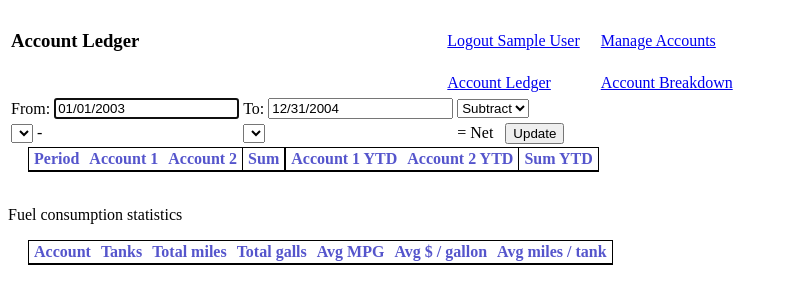
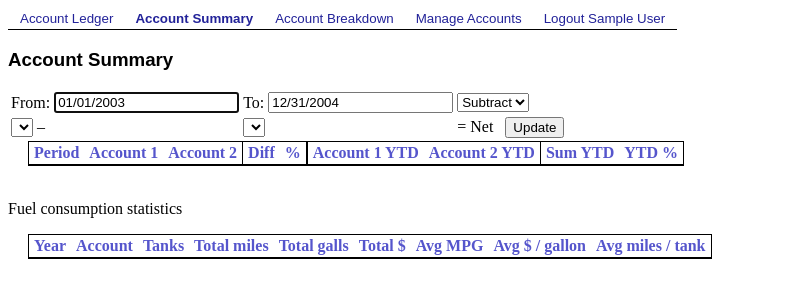
Before and after one commit to fedoracooper/cooper-accounting-php, a PHP site: page /account_summary.php in a window 1280 px wide. Shown: the top 304 px of the page, without its empty margins (0-788 px from the left). Run offline with PHP 8.4, Linux system fonts and the light colour scheme; the visitor is signed in with stand-in values (Sample User, id 1); tables that the repository leaves empty or names only in its code hold one stand-in row (values such as "Sample post"); lists and menus that the app fills with data are empty.

Commit message:
Changes from 11/5/2004 & 11/15/2004: 1. Modified date handling. 2. Modified and centralized navigation bar. 3. Added summary columns:  YTD %; handling subtract vs. add 4. Fuel statistics: group by year, add total $ & mi / tank
git-svn-id: http://localhost/svn/accounting/trunk@11 8c5786a8-5417-0410-96a1-a027eabcfbd0

```diff
--- a/accountClass.php
+++ b/accountClass.php
@@ -478,8 +478,8 @@ class Account
 		for each Car expense account that has gas_gallons & gas_miles data.
 
 		returns:
-		//	array (account_name, num_records, total_miles, total_gallons,
-				total_dollars)
+		//	array (account_name, accounting_year, num_records, total_miles,
+		//		total_gallons, total_dollars)
 	*/
 	public static function Get_gas_totals (&$totals)
 	{
@@ -487,7 +487,8 @@ class Account
 		$sql = "SELECT min(a.account_name) as account_name, ".
 			"  count(*) as cnt, sum(gas_miles) as total_miles, ".
 			"  sum(gas_gallons) as total_gallons, ".
-			"  sum(ledger_amount) as total_dollars \n".
+			"  sum(ledger_amount) as total_dollars, ".
+			"  year(accounting_date) as accounting_year \n".
 			"FROM transactions t \n".
 			"INNER JOIN ledgerEntries le ON ".
 			"  le.trans_id = t.trans_id \n".
@@ -495,7 +496,8 @@ class Account
 			"  a.account_id = le.account_id ".
 			"  AND a.account_parent_id = $_SESSION[car_account_id] \n".
 			"WHERE gas_gallons > 0 AND gas_miles > 0 \n".
-			"GROUP BY a.account_id " ;
+			"GROUP BY a.account_id, year(t.accounting_date) \n".
+			"ORDER BY year(accounting_date), a.account_name ";
 		db_connect();
 		$rs = mysql_query ($sql);
 		$error = db_error($rs, $sql);
@@ -504,7 +506,9 @@ class Account
 
 		while ($row = mysql_fetch_array ($rs, MYSQL_ASSOC))
 		{
-			$totals[] = array ($row['account_name'],
+			$totals[] = array (
+				$row['account_name'],
+				$row['accounting_year'],
 				$row['cnt'],
 				$row['total_miles'],
 				$row['total_gallons'],
@@ -543,8 +547,8 @@ class Account
 		$sql = "SELECT sum( ledger_amount ) AS total_amount, ".
 			"  min( ifnull( a2.account_name, a.account_name ) ) as name  \n".
 			"FROM ledgerEntries le \n".
-			"INNER  JOIN transactions t ON t.trans_id = le.trans_id \n".
-			"INNER  JOIN accounts a ON le.account_id = a.account_id \n".
+			"INNER JOIN transactions t ON t.trans_id = le.trans_id \n".
+			"INNER JOIN accounts a ON le.account_id = a.account_id \n".
 			"LEFT  JOIN accounts a2 ON a.account_parent_id = a2.account_id ".
 			"  AND a2.account_id <> $account_id \n".
 			"WHERE ( a.account_parent_id= $account_id ".
@@ -553,6 +557,21 @@ class Account
 			"  AND t.accounting_date <=  '$end_sql' \n".
 			"GROUP BY IFNULL( a2.account_id, a.account_id ) \n".
 			"ORDER BY total_amount DESC " ;
+/*
+		$sql = "SELECT sum( ledger_amount ) AS total_amount, ".
+			"  min( a.account_name ) as name  \n".
+			"FROM ledgerEntries le \n".
+			"INNER JOIN transactions t ON t.trans_id = le.trans_id \n".
+			"INNER JOIN accounts a ON le.account_id = a.account_id \n".
+			"LEFT  JOIN accounts a2 ON a.account_parent_id = a2.account_id ".
+			"  AND a2.account_id <> $account_id \n".
+			"WHERE ( a.account_parent_id= $account_id ".
+			"  OR a2.account_parent_id= $account_id ) \n".
+			"  AND t.accounting_date >=  '$start_sql' ".
+			"  AND t.accounting_date <=  '$end_sql' \n".
+			"GROUP BY a.account_id \n".
+			"ORDER BY total_amount DESC " ;
+*/
 
 		db_connect();
 		$rs = mysql_query ($sql);
--- a/account_summary.php
+++ b/account_summary.php
@@ -1,4 +1,5 @@
 <?
+	$current_page = 'account_summary';
 	require('include.php');
 	if (!isset ($_SESSION['login_id']))
 	{
@@ -40,6 +41,15 @@
 		}
 		$account1_id	= $_POST['account1_id'];
 		$account2_id	= $_POST['account2_id'];
+	}
+
+	// Add or subtract display vars
+	$net_sign = ' &#150 ';	// long dash
+	$net_txt = 'Diff';
+	if ($net_multiplier != -1)
+	{
+		$net_sign = ' + ';
+		$net_txt = 'Sum';
 	}
 
 	// build account dropdowns
@@ -87,27 +97,9 @@
 
 
 <body onload="bodyLoad()">
-<table class="summary-form">
-	<tr>
-		<td><h3>Account Ledger</h3>
-		<td style="padding-left: 300px;">
-			<a href="login.php?logout=1">Logout <?= $_SESSION['display_name'] ?></a></td>
-	<?
-		if ($_SESSION['login_admin'] == 1)
-		{ ?>
-		<td style="padding-left: 13px;">
-			<a href="accounts.php">Manage Accounts</a></td>
-	<?	}	//end accounts link	 ?>
-	</tr>
+<?= $navbar ?>
 
-	<tr>
-		<td></td>
-		<td style="padding-left: 300px;">
-			<a href="index.php">Account Ledger</a></td>
-		<td style="padding-left: 13px;"><a href="account_breakdown.php">Account Breakdown</a></td>
-	</tr>
-
-</table>
+<h3>Account Summary</h3>
 
 <span class="error"><?= $error ?></span>
 
@@ -122,7 +114,7 @@
 	</tr>
 
 	<tr>
-		<td colspan="2"><?= $account1_dropdown ?> - </td>
+		<td colspan="2"><?= $account1_dropdown. $net_sign ?></td>
 		<td colspan="2"><?= $account2_dropdown ?></td>
 		<td> = Net &nbsp;&nbsp;<input type="submit" name="calc" value="Update"></td>
 	</tr>
@@ -132,7 +124,7 @@
 
 <?
 	// left border for right-most column
-	$td_style = 'style="border-left: 1px solid black; "';
+	$td_style = 'style="border-left: 1px solid black;"';
 	$c_style = 'style="border-left: 2px solid black; "';	// center divider
 ?>
 
@@ -141,10 +133,12 @@
 		<th colspan="2">Period</th>
 		<th>Account 1 </th>
 		<th>Account 2 </th>
-		<th <?= $td_style ?>>Sum </th>
+		<th <?= $td_style. '>'. $net_txt ?></th>
+		<th style="text-align: center;">%</th>
 		<th <?= $c_style ?>>Account 1 YTD </th>
 		<th>Account 2 YTD </th>
 		<th <?= $td_style ?>>Sum YTD </th>
+		<th style="text-align: center;">YTD %</th>
 	</tr>
 
 <?
@@ -163,9 +157,25 @@
 		$account1_sum = $summary_data[2];
 		$account2_sum = $summary_data[3];
 		$account_total = $account1_sum + ($account2_sum * $net_multiplier);
+		$account_pct = 0;
+		if ($account1_sum != 0)
+		{
+			if ($net_multiplier < 0)
+				$account_pct = $account_total / $account1_sum;
+			else
+				$account_pct = $account2_sum / $account1_sum;
+		}
 		$account1_ytd = $summary_data[4];
 		$account2_ytd = $summary_data[5];
 		$ytd_total = $account1_ytd + ($account2_ytd * $net_multiplier);
+		$ytd_pct = 0.0;
+		if ($account1_ytd != 0)
+		{
+			if ($net_multiplier < 0)
+				$ytd_pct = $ytd_total / $account1_ytd;
+			else
+				$ytd_pct = $account2_ytd / $account1_ytd;
+		}
 		if ($account1_ytd == 0.0 && $i > 0 && $period_month != 1)
 		{
 			// grab last non-zero YTD val if it's zero;
@@ -225,7 +235,7 @@
 
 			$hr_html = "	<tr> \n".
 				"		<td style=\"border-top: 1px solid black; border-bottom: 1px solid black;\"".
-				" colspan=\"8\">$descr_txt</td> \n".
+				" colspan=\"10\">$descr_txt</td> \n".
 				"	</tr> \n\n";
 		}
 
@@ -240,12 +250,16 @@
 				"</td> \n".
 			"		<td class=\"currency\" $td_style>".
 				format_currency($account_total). "</td> \n".
+			"		<td class=\"currency\">".
+				number_format ($account_pct*100, 1). "%</td> \n".
 			"		<td class=\"currency\" $c_style>". format_currency($account1_ytd).
 				"</td> \n".
 			"		<td class=\"currency\">". format_currency($account2_ytd).
 				"</td> \n".
 			"		<td class=\"currency\" $td_style>".
 				format_currency($ytd_total). "</td> \n".
+			"		<td class=\"currency\">".
+				number_format ($ytd_pct*100, 1). "%</td> \n".
 			"	</tr> \n\n";
 
 		//echo $hr_html;
@@ -264,40 +278,46 @@
 <table class="summary-list" cellspacing="0" cellpadding="0">
 
 	<tr>
+		<th>Year</th>
 		<th>Account</th>
 		<th>Tanks</th>
 		<th>Total miles</th>
 		<th>Total galls</th>
+		<th>Total $</th>
 		<th>Avg MPG</th>
 		<th>Avg $ / gallon</th>
 		<th>Avg miles / tank</th>
 	</tr>
 
 <?
-	//	array (account_name, num_records, total_miles, total_gallons,
-	//		total_dollars)
+		//	array (account_name, accounting_year, num_records, total_miles,
+		//		total_gallons, total_dollars)
 	foreach ($fuel_list as $fuel_data)
 	{
-		$total_miles = number_format ($fuel_data[2]);
-		$total_gallons = number_format ($fuel_data[3], 1);
+		$total_miles	= number_format ($fuel_data[3]);
+		$total_gallons	= number_format ($fuel_data[4], 1);
+		$total_dollars	= number_format ($fuel_data[5], 2);
 		$avg_mpg = '0.0';
 		$cost_per_gall = '0.00';
-		if ($fuel_data[3] != 0.0)
+
+		if ($fuel_data[4] != 0.0)
 		{
-			$avg_mpg = sprintf ("%0.1f", $fuel_data[2] / $fuel_data[3]);
-			$cost_per_gall = number_format ($fuel_data[4] / $fuel_data[3], 2);
+			$avg_mpg = sprintf ("%0.1f", $fuel_data[3] / $fuel_data[4]);
+			$cost_per_gall = number_format ($fuel_data[5] / $fuel_data[4], 2);
 		}
 		$avg_miles = '0.0';
 		if ($fuel_data[1] != 0)
 		{
-			$avg_miles = number_format ($fuel_data[2] / $fuel_data[1], 1);
+			$avg_miles = number_format ($fuel_data[3] / $fuel_data[2], 1);
 		}
 
 		echo "	<tr> \n".
+			"		<td>$fuel_data[1]</td> \n".
 			"		<td>$fuel_data[0]</td> \n".
-			"		<td style=\"text-align: right;\">$fuel_data[1]</td> \n".
+			"		<td style=\"text-align: right;\">$fuel_data[2]</td> \n".
 			"		<td style=\"text-align: right;\">$total_miles</td> \n".
 			"		<td style=\"text-align: right;\">$total_gallons</td> \n".
+			"		<td style=\"text-align: right;\">\$$total_dollars</td> \n".
 			"		<td style=\"text-align: right;\">$avg_mpg</td> \n".
 			"		<td style=\"text-align: right;\">\$$cost_per_gall</td> \n".
 			"		<td style=\"text-align: right;\">$avg_miles</td> \n".
--- a/accounts.php
+++ b/accounts.php
@@ -4,6 +4,7 @@
 	Created 9/27/2004 by Cooper Blake
 	This allows admins to add, update & delete accounts
 */
+	$current_page = 'accounts';
 	require('include.php');
 	if (!isset ($_SESSION['login_id']))
 	{
@@ -159,11 +160,12 @@
 	</script>
 </head>
 <body>
+<?= $navbar ?>
+
 <form method="post" action="accounts.php">
 <input type="hidden" name="account_id" value="<?= $account->get_account_id() ?>">
 <input type="hidden" name="account_parent_id" value="<?= $account->get_account_parent_id() ?>">
 <h3>Accounts Management</h3>
-<a href="index.php">Account Ledger</a>
 <p class="error"><?= $error ?></p>
 <p>Please select your account</p>
 
--- a/include.php
+++ b/include.php
@@ -15,6 +15,45 @@ session_start();
 
 require ('accountClass.php');
 require ('transactionClass.php');
+
+$login_admin = 0;
+$login_id = -1;
+if (isset ($_SESSION['login_id']))
+{
+	$login_id = $_SESSION['login_id'];
+	$login_admin = $_SESSION['login_admin'];
+}
+
+// define top header
+if (!isset ($current_page))
+	$current_page = '';
+
+$navbar = "<table class=\"navbar\"> \n".
+	"	<tr>\n".
+	"		<td><a href=\"index.php\"";
+if ($current_page == 'index')
+	$navbar .= ' style="font-weight: bold;"';
+$navbar .= ">Account Ledger</a></td> \n".
+	"		<td><a href=\"account_summary.php\"";
+if ($current_page == 'account_summary')
+	$navbar .= ' style="font-weight: bold;"';
+$navbar .=	">Account Summary</a></td> \n".
+	"		<td><a href=\"account_breakdown.php\"";
+if ($current_page == 'account_breakdown')
+	$navbar .= ' style="font-weight: bold;"';
+$navbar .= ">Account Breakdown</a></td> \n";
+if ($login_admin == 1)
+{
+	$navbar .= "		<td><a href=\"accounts.php\"";
+	if ($current_page == 'accounts')
+		$navbar .= ' style="font-weight: bold;"';
+	$navbar .= ">Manage Accounts</a></td> \n";
+}
+if ($login_id > -1)
+	$navbar .= "		<td><a href=\"login.php?logout=1\">Logout ".
+		$_SESSION['display_name']. "</a></td> \n";
+$navbar .= "	</tr>\n".
+	"</table> \n\n";
 
 
 // UTILITY FUNCTIONS
--- a/style.css
+++ b/style.css
@@ -1,3 +1,31 @@
+a
+{
+	font-size: 10pt;
+	font-family: Arial, sans-serif;
+	color: #222299;
+	text-decoration: none;
+}
+
+a:active
+{
+	color: #FF2222;
+}
+
+a:hover
+{
+	background-color: #FFFF99;
+}
+
+a:focus
+{
+	color: #FF2222;
+}
+
+h3
+{
+	font-family: Arial, sans-serif;
+}
+
 th
 {
 	color: #5555CC;
@@ -67,3 +95,23 @@ table.transaction
 	border-right: 1px solid black;
 	border-top: 1px solid black;
 }
+
+
+table.navbar
+{
+	border-bottom: 1px solid black;
+	/* background-color: #CADDEC; */
+}
+
+table.navbar tr
+{
+
+}
+
+table.navbar td
+{
+	padding-left: 10px;
+	padding-right: 10px;
+/*	font-weight: bold;	*/
+
+}
--- a/transactionClass.php
+++ b/transactionClass.php
@@ -256,14 +256,16 @@ class Transaction
 				}
 				elseif (!is_numeric ($ledger_data[2]))
 				{
-					return $error = "You must enter a number for the amount";
+					return $error = "You must enter a number for the amount '".
+						$ledger_data[2]. "'";
 				}
 			}
 			elseif (trim ($ledger_data[2]) != ''
 				&& !is_numeric ($ledger_data[2]))
 			{
 				// Existing ledger with non-empty, non-numeric amount
-				return $error = "You must enter a numeric amount or no amount";
+				return $error = "You must enter a numeric amount or no amount: '".
+					$ledger_data[2]. "'";
 			}
 			// Total up amounts multiplied by debit (1 or -1)
 			$accountArr = split (',', $ledger_data[1]);
```
Also changed, not shown: account_breakdown.php (+38 -31 lines), index.php (+37 -40 lines).
